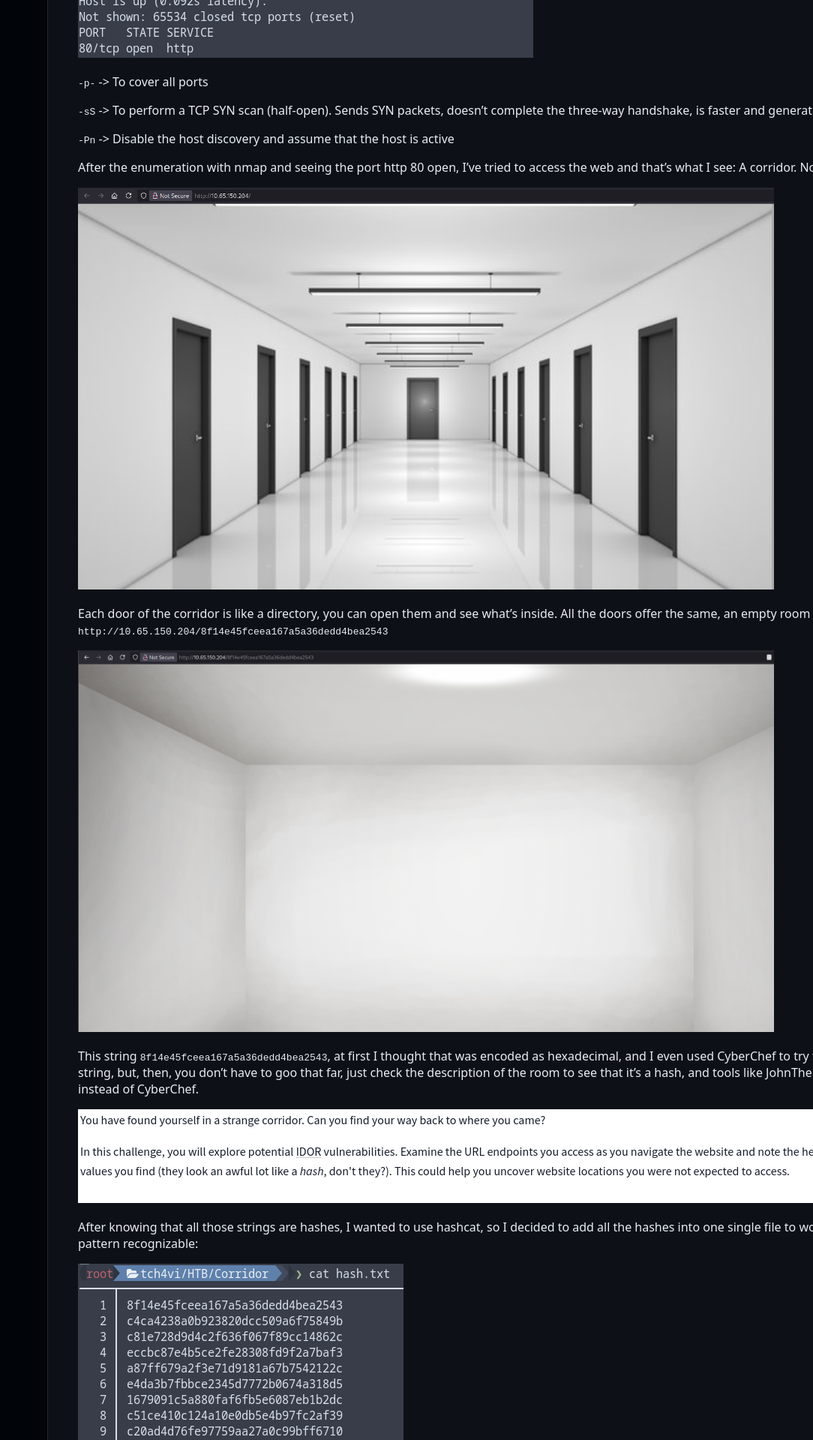
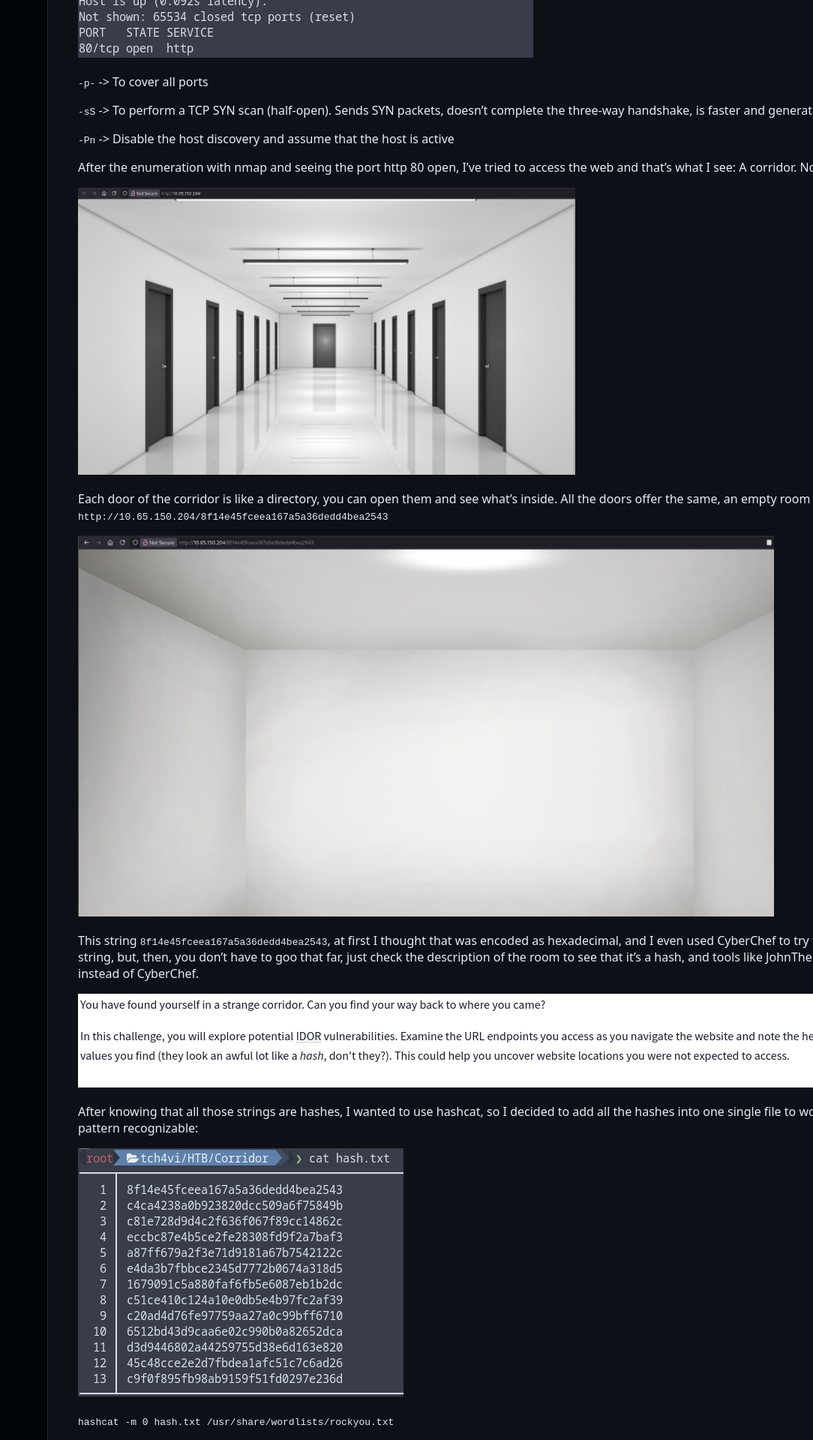
Before and after one commit to tch4vi/tch4vi.github.io, a Jekyll site: the page built from _writeups/Corridor.md, in a window 1280 px wide. Shown: the part 369-2289 px from the top of the page at 75% size, without its empty margins (196-1280 px from the left). Built offline with Jekyll 4.4.1, drawn with Linux system fonts in a browser that asks for light colours.

Commit message:
Update Corridor.md

```diff
--- a/_writeups/Corridor.md
+++ b/_writeups/Corridor.md
@@ -21,7 +21,7 @@ I've started with the meta start of the CTF challenges, which is the enumeration
 After the enumeration with nmap and seeing the port http 80 open, I've tried to access the web and that's what I see: A corridor. Now the name of the challenge makes sense.
 
 
-<img src="/assets/Corridor/corridorshow.png" alt="corridorshow" style="width:70%;">
+<img src="/assets/Corridor/corridorshow.png" alt="corridorshow" style="width:50%;">
 
 Each door of the corridor is like a directory, you can open them and see what's inside. All the doors offer the same, an empty room with the same pattern on the URL:
 `http://10.65.150.204/8f14e45fceea167a5a36dedd4bea2543`
```
